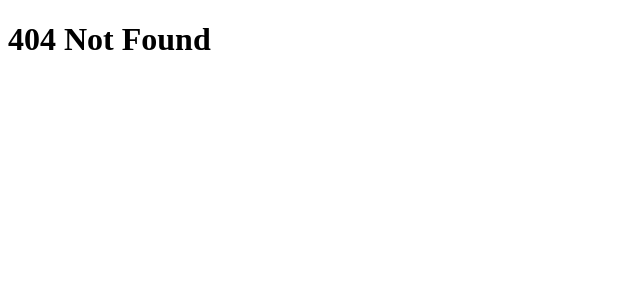
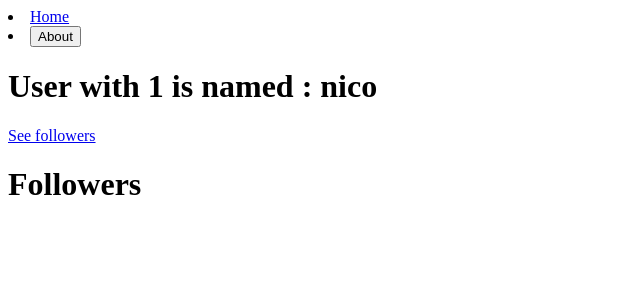
Before and after one commit to taewonnn/TypeScript, a React (Create React App) app: page /users/1/followers in a window 1280 px wide. Before the commit this address had no page. Shown: the top 300 px of the page, without its empty margins (0-640 px from the left). Built offline with nearby package versions, Linux system fonts and the light colour scheme.

Commit message:
#4.6 Outlet

```diff
--- a/src/screens/user.tsx
+++ /dev/null
@@ -1,16 +0,0 @@
-import {useParams} from "react-router-dom";
-import {users} from "../db";
-
-function User () {
-
-  const {userId} = useParams();
-  // console.log(params)
-
-  return (
-    <h1>
-      User with {userId} is named : {users[Number(userId) - 1].name}
-    </h1>
-    )
-}
-
-export default User;
--- /dev/null
+++ b/src/users/Followers.tsx
@@ -0,0 +1,6 @@
+function Followers () {
+  return <h1>Followers</h1>
+}
+
+
+export default Followers;
--- /dev/null
+++ b/src/users/user.tsx
@@ -0,0 +1,20 @@
+import {Link, Outlet, useParams} from "react-router-dom";
+import {users} from "../db";
+
+function User () {
+
+  const {userId} = useParams();
+  // console.log(params)
+
+  return (
+    <div>
+      <h1>
+        User with {userId} is named : {users[Number(userId) - 1].name}
+      </h1>
+      <Link to={'followers'}>See followers</Link>
+      <Outlet />
+    </div>
+    )
+}
+
+export default User;
```
Also changed, not shown: src/screens/Router.tsx (+9 -2 lines).
